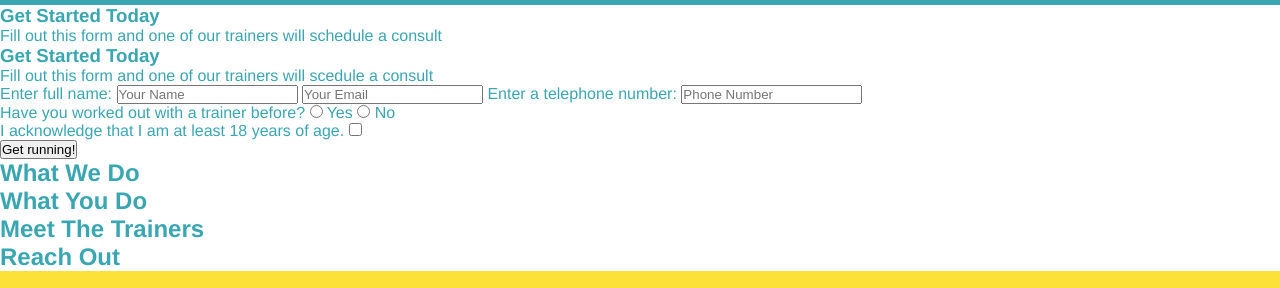
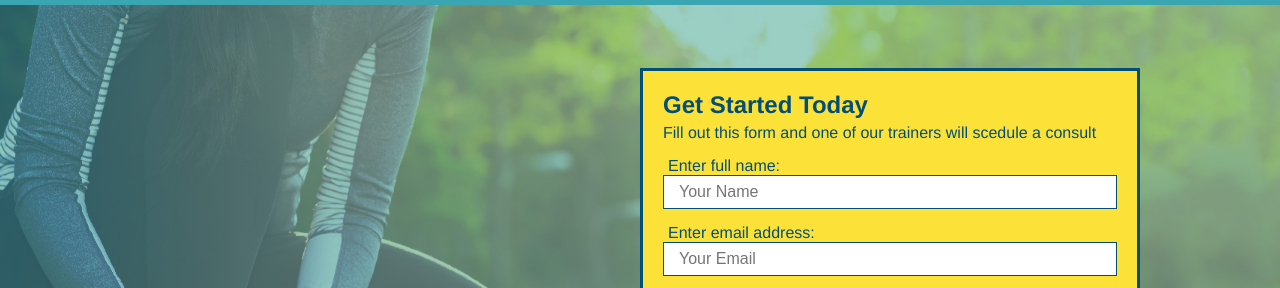
Before and after one commit to DonaldBanks1/run-buddy, a plain HTML site: page index.html in a window 1280 px wide. Shown: the part 77-365 px from the top of the page. Drawn offline with Linux system fonts and the light colour scheme.

Commit message:
additional css styling to hero section

```diff
--- a/assets/css/style.css
+++ b/assets/css/style.css
@@ -1,29 +1,31 @@
 * {
-    margin:0;
+    margin: 0;
     padding: 0;
     box-sizing: border-box;
   }
 
   body {
-    /* hexadecimal number to define color */
+    /* more on this crazy alphanumerical value in a minute! */
     color: #39a6b2;
     font-family: Helvetica, Arial, sans-serif;
   }
 
+  /* apply styles to <header> */
   header {
     padding: 20px 35px;
     background-color: #39a6b2;
   }
+
   header h1 {
     font-weight: bold;
     font-size: 36px;
     color: #fce138;
     margin: 0;
+    display: inline;
   }
-
   header a {
     text-decoration: none;
-    color: #fce138
+    color: #fce138;
   }
 
   header nav {
@@ -39,20 +41,6 @@ header nav ul li a {
     margin: 0 30px;
     font-weight: lighter;
     font-size: 22px;
-}
-
-header h1 {
-    font-weight: bold;
-    font-size: 36px;
-    color: #fce138;
-    margin: 0;
-    display: inline;
-}
-
-footer {
-    background: #fce138;
-    width: 100%;
-    padding: 40px 35px;
   }
 
   footer {
@@ -77,3 +65,58 @@ footer div {
   footer a {
     color: #024e76;
   }
+
+  section {
+    padding: 60px;
+  }
+
+  /* Hero Style Start */
+  .hero {
+    background-image: url('../images/hero-bg.jpg');
+    height: 600px;
+    background-size: cover;
+    background-position: center;
+    position: relative;
+  }
+  /* Hero Style End */
+
+  .hero-form {
+    border: 3px solid #024e76;
+    background-color: #fce138;
+    padding: 20px;
+    width: 500px;
+    color: #024e76;
+    position: absolute;
+    bottom: 120px;
+    right: 140px;
+  }
+
+  .hero-form h3 {
+    font-size: 24px;
+    margin: 0;
+  }
+  .hero-form p {
+    margin: 5px 0 15px 0;
+  }
+
+  .form-input {
+    border: 1px solid #024e76;
+    display: block;
+    padding: 7px 15px;
+    font-size: 16px;
+    color: #024e76;
+    width: 100%;
+    margin-bottom: 15px;
+  }
+
+  .hero-form label {
+    margin: 0 5px;
+  }
+
+  .hero-form button {
+    color: #fce138;
+    background-color: #024e76;
+    border: none;
+    padding: 10px 20px;
+    font-size: 16px;
+  }
--- a/index.html
+++ b/index.html
@@ -32,29 +32,25 @@
     </nav>
     </header>
 
-<section>
+<!-- hero/jumbotron -->
+<section class="hero">
     <div>
-        <h3>Get Started Today</h3>
-        <p>Fill out this form and one of our trainers will schedule a consult</p>
-    </div>
-</section>
-
-<!-- hero/jumbotron -->
-<section>
-    <div>
-        <h3>Get Started Today</h3>
-        <p>Fill out this form and one of our trainers will scedule a consult</p>
         <!-- Add form element -->
 
-        <form>
+        <div class="hero-form">
+            <h3>Get Started Today</h3>
+        <p>Fill out this form and one of our trainers will scedule a consult</p>
             <label for="name">Enter full name:</label>
-            <input type="text" placeholder="Your Name" name="name" id="name" />
-            <label for="email>"Enter email address:</label>
-            <input type="email" placeholder="Your Email" name="email" id="email" />
+            <input type="text" placeholder="Your Name" name="name" id="name" class="form-input">
+
+            <label for="email">Enter email address:</label>
+            <input type="email" placeholder="Your Email" name="email" id="email" class="form-input">
+
             <label for="phone">Enter a telephone number:</label>
-            <input type="tel" placeholder="Phone Number" name="phone" id="phone" />
+            <input type="tel" placeholder="Phone Number" name="phone" id="phone" class="form-input">
 
-            <p>
+
+        <p>
                 Have you worked out with a trainer before?
                 <input type="radio" name="trainer-confirm" id="trainer-yes" />
                 <label for="radio"trainer-yes>Yes</label>
@@ -71,7 +67,7 @@
             <button type="submit">
                 Get running!
             </button>
-        </form>
+        </div class=hero-form>
     </div>
 </section>
 <!-- End hero -->
@@ -87,9 +83,9 @@
 </section>
 
 <!-- "meet the trainers" section-->
-<secttion>
+<section>
     <h2>Meet The Trainers</h2>
-</secttion>
+</section>
 
 <!-- "reach out" section-->
 <section>
```
Also changed, not shown: assets/images/hero-bg.jpg (added), 1 other file. Lines whose indentation alone changed are shown as unchanged.
